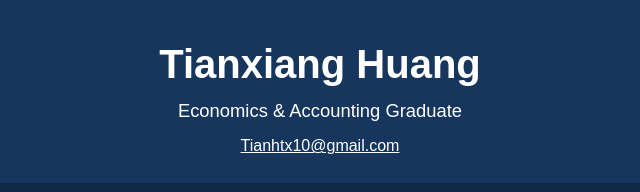
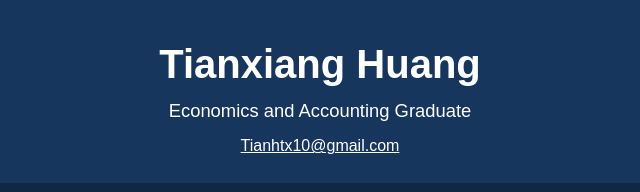
Before and after one commit to thuang2000/Resume, a plain HTML site: page index.html in a window 1280 px wide. Shown: the top 192 px of the page, 320-960 px from the left. Drawn offline with Linux system fonts and the light colour scheme.

Commit message:
Update index.html

```diff
--- a/index.html
+++ b/index.html
@@ -51,7 +51,7 @@
         <section class="header-content">
             <h1>Tianxiang Huang</h1>
 
-            <p>Economics & Accounting Graduate</p>
+            <p>Economics and Accounting Graduate</p>
 
             <address>
                 <a href="mailto:Tianhtx10@gmail.com">
```
